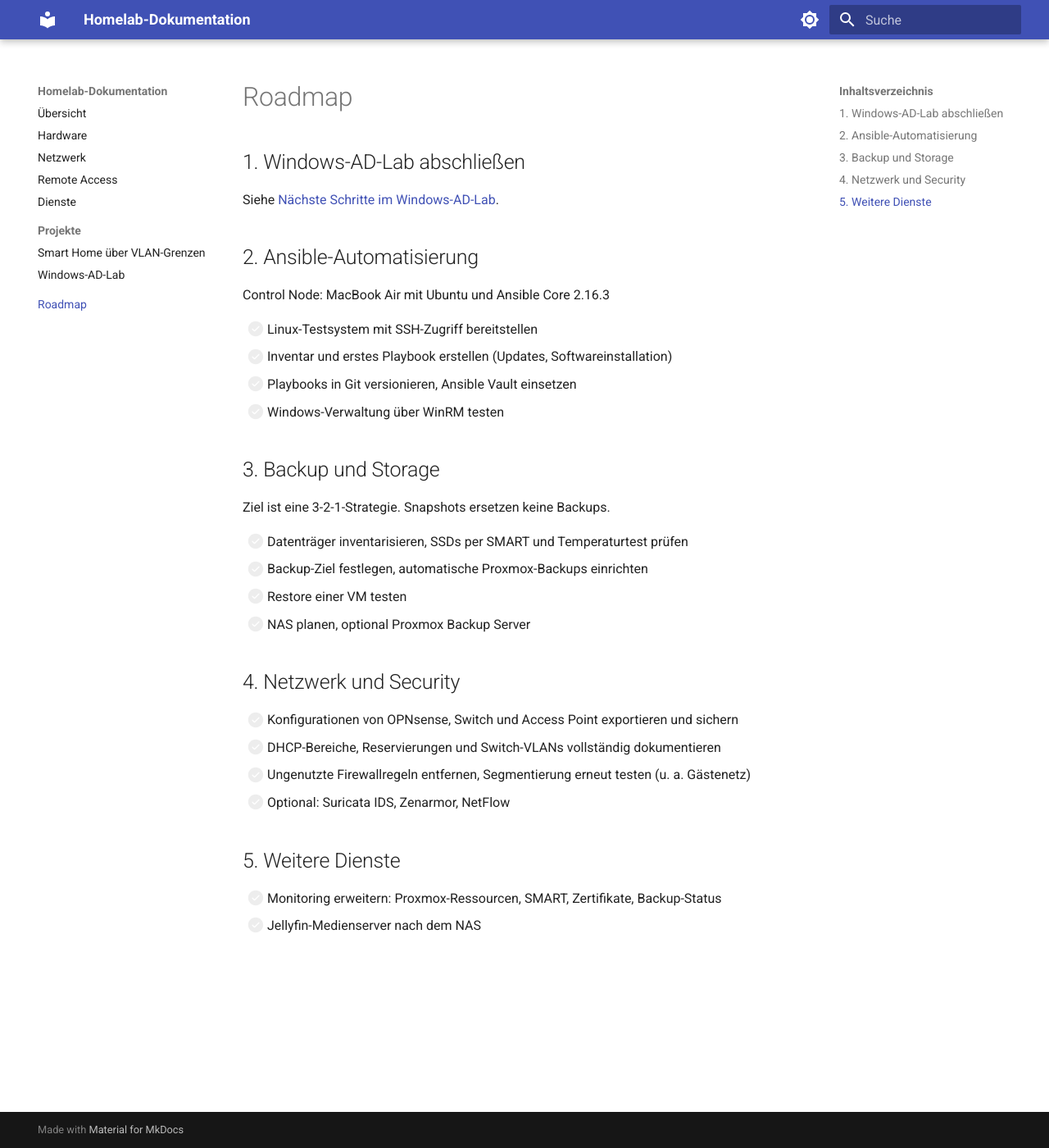
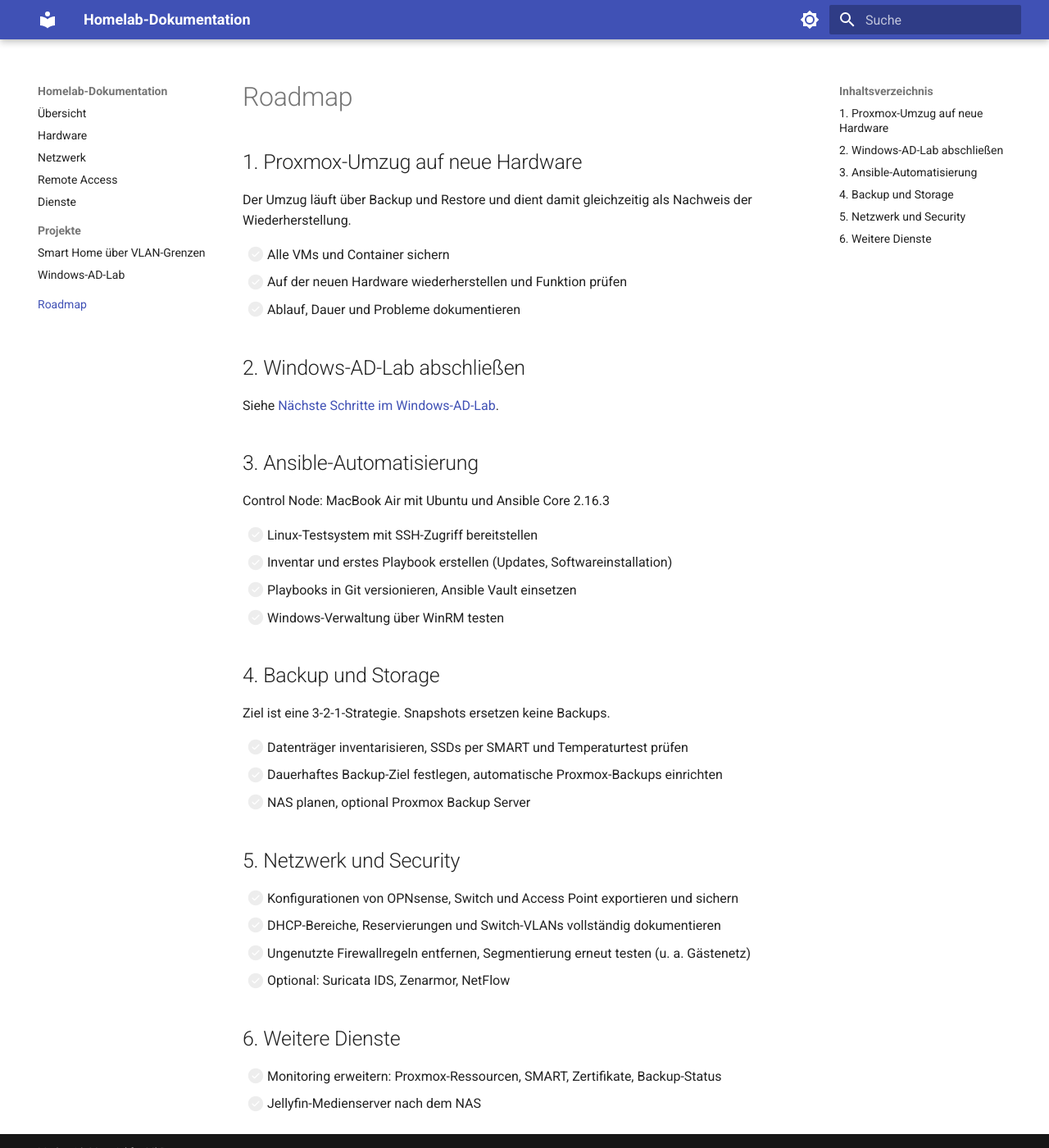
Before and after one commit to McTomate/homelab, an MkDocs documentation site: the page built from docs/roadmap.md, in a window 1280 px wide and 1400 px high. Shown: the whole window at 82% size. Built offline with MkDocs 1.6.1 and Material for MkDocs 9.7.7, drawn with Linux system fonts in a browser that asks for light colours.

Commit message:
Netzwerkplan als Mermaid-Diagramm, Proxmox-Umzug in der Roadmap
Co-Authored-By: Claude Opus 5.5 <noreply@anthropic.com>

````diff
--- a/docs/roadmap.md
+++ b/docs/roadmap.md
@@ -1,10 +1,18 @@
 # Roadmap
 
-## 1. Windows-AD-Lab abschließen
+## 1. Proxmox-Umzug auf neue Hardware
+
+Der Umzug läuft über Backup und Restore und dient damit gleichzeitig als Nachweis der Wiederherstellung.
+
+- [ ] Alle VMs und Container sichern
+- [ ] Auf der neuen Hardware wiederherstellen und Funktion prüfen
+- [ ] Ablauf, Dauer und Probleme dokumentieren
+
+## 2. Windows-AD-Lab abschließen
 
 Siehe [Nächste Schritte im Windows-AD-Lab](projekte/windows-ad.md#nachste-schritte).
 
-## 2. Ansible-Automatisierung
+## 3. Ansible-Automatisierung
 
 Control Node: MacBook Air mit Ubuntu und Ansible Core 2.16.3
 
@@ -13,23 +21,22 @@ Control Node: MacBook Air mit Ubuntu und Ansible Core 2.16.3
 - [ ] Playbooks in Git versionieren, Ansible Vault einsetzen
 - [ ] Windows-Verwaltung über WinRM testen
 
-## 3. Backup und Storage
+## 4. Backup und Storage
 
 Ziel ist eine 3-2-1-Strategie. Snapshots ersetzen keine Backups.
 
 - [ ] Datenträger inventarisieren, SSDs per SMART und Temperaturtest prüfen
-- [ ] Backup-Ziel festlegen, automatische Proxmox-Backups einrichten
-- [ ] Restore einer VM testen
+- [ ] Dauerhaftes Backup-Ziel festlegen, automatische Proxmox-Backups einrichten
 - [ ] NAS planen, optional Proxmox Backup Server
 
-## 4. Netzwerk und Security
+## 5. Netzwerk und Security
 
 - [ ] Konfigurationen von OPNsense, Switch und Access Point exportieren und sichern
 - [ ] DHCP-Bereiche, Reservierungen und Switch-VLANs vollständig dokumentieren
 - [ ] Ungenutzte Firewallregeln entfernen, Segmentierung erneut testen (u. a. Gästenetz)
 - [ ] Optional: Suricata IDS, Zenarmor, NetFlow
 
-## 5. Weitere Dienste
+## 6. Weitere Dienste
 
 - [ ] Monitoring erweitern: Proxmox-Ressourcen, SMART, Zertifikate, Backup-Status
 - [ ] Jellyfin-Medienserver nach dem NAS
--- a/mkdocs.yml
+++ b/mkdocs.yml
@@ -38,7 +38,11 @@ markdown_extensions:
   - admonition
   - pymdownx.details
   - pymdownx.highlight
-  - pymdownx.superfences
+  - pymdownx.superfences:
+      custom_fences:          # ```mermaid-Blöcke als Diagramm zeichnen
+        - name: mermaid
+          class: mermaid
+          format: !!python/name:pymdownx.superfences.fence_code_format
   - pymdownx.tasklist:
       custom_checkbox: true
   - tables
````
Also changed, not shown: docs/index.md (+31 -0 lines), docs/netzwerk.md (+1 -6 lines).
